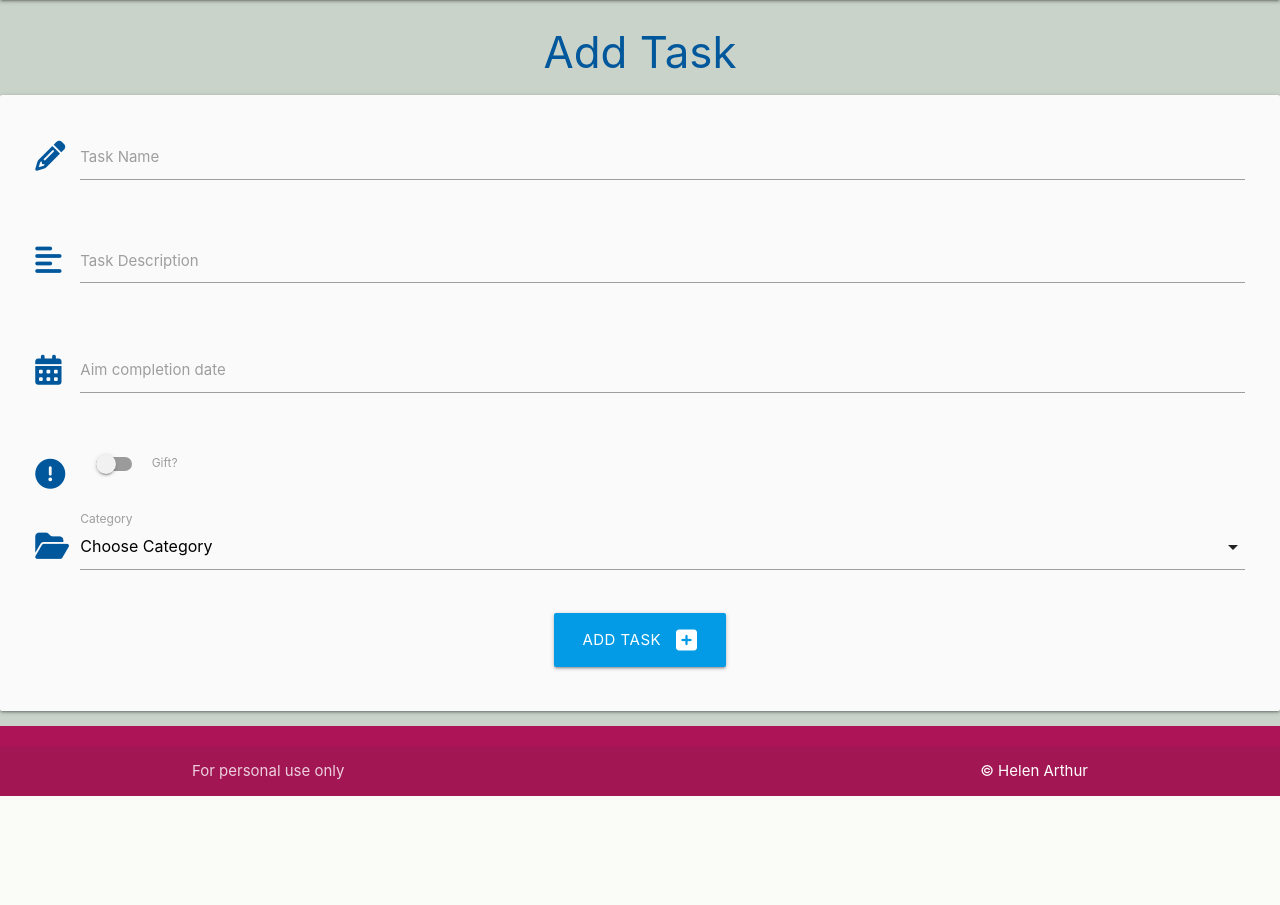
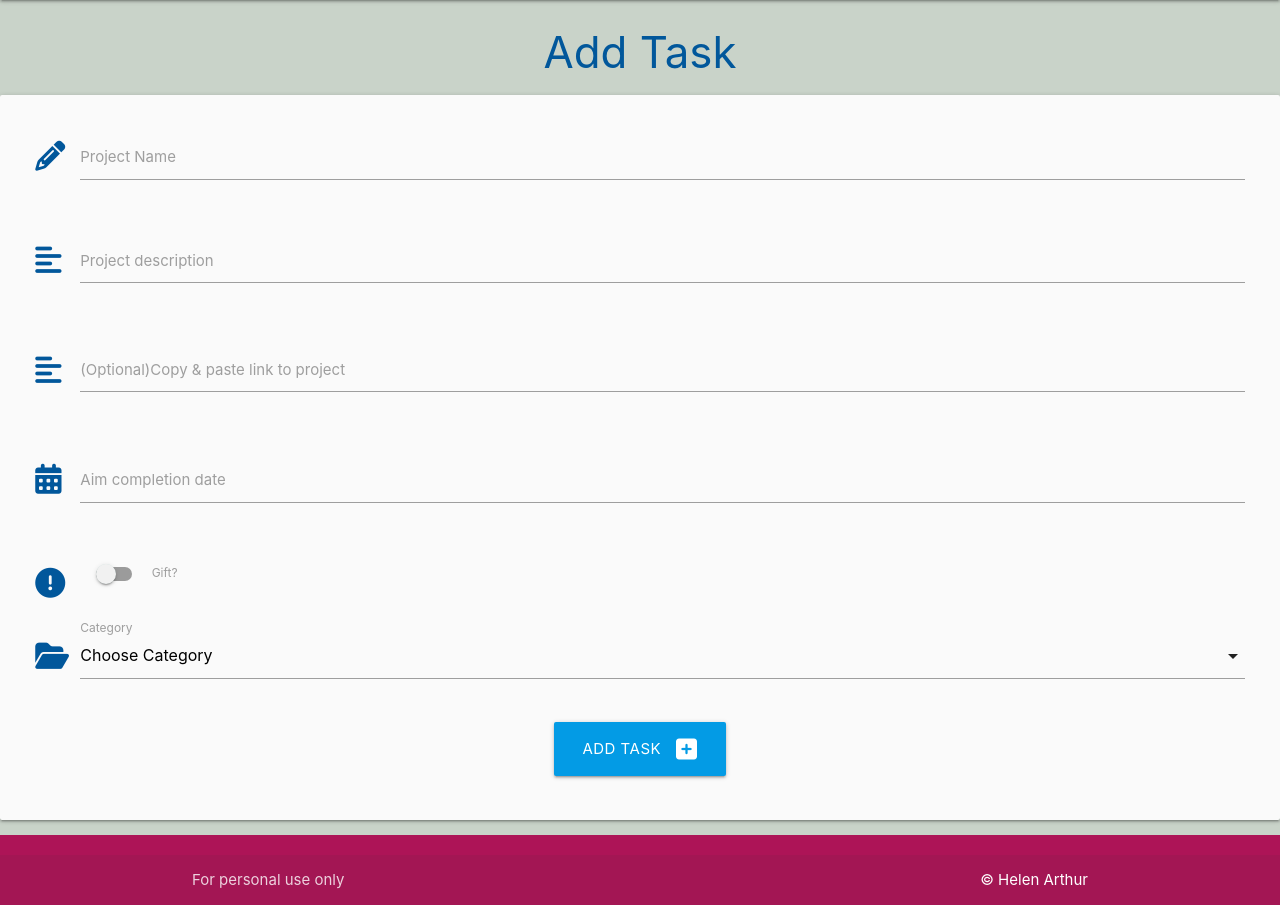
Before and after one commit to HArt11/taskmanager, a Flask app: page /add_task in a window 1280 px wide. Shown: the part 64-969 px from the top of the page. Before the commit the page ends 860 px from the top, so only its background shows below. Run offline with Flask 3, Linux system fonts and the light colour scheme; data that the repository does not hold is empty.

Commit message:
project details update on ad project page

```diff
--- a/taskmanager/templates/add_task.html
+++ b/taskmanager/templates/add_task.html
@@ -17,7 +17,7 @@
           class="validate"
           required
         />
-        <label for="task_name">Task Name</label>
+        <label for="task_name">Project Name</label>
       </div>
     </div>
     <!-- task description -->
@@ -33,7 +33,24 @@
           class="materialize-textarea validate"
           required
         ></textarea>
-        <label for="task_description">Task Description</label>
+        <label for="task_description">Project description</label>
+      </div>
+    </div>
+    <!-- link to source, to copy and paste-->
+    <div class="row">
+      <div class="input-field col s12">
+        <i class="fas fa-align-left prefix light-blue-text text-darken-4"></i>
+        <textarea
+          id="task_link"
+          name="task_link"
+          minlength="5"
+          maxlength="300"
+          type="text"
+          class="materialize-textarea validate"
+        ></textarea>
+        <label for="task_description"
+          >(Optional)Copy & paste link to project</label
+        >
       </div>
     </div>
     <!-- due date -->
```
Also changed, not shown: taskmanager/templates/index.html (+9 -4 lines).
